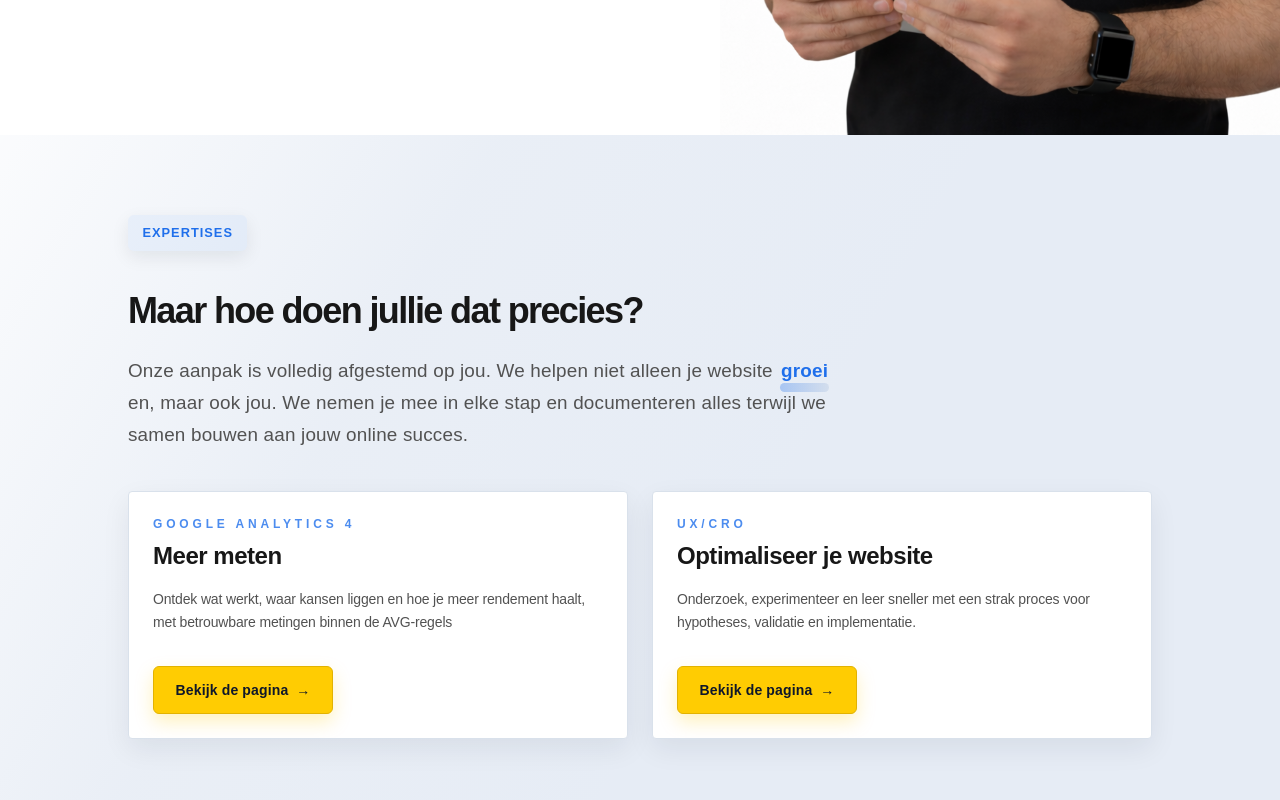
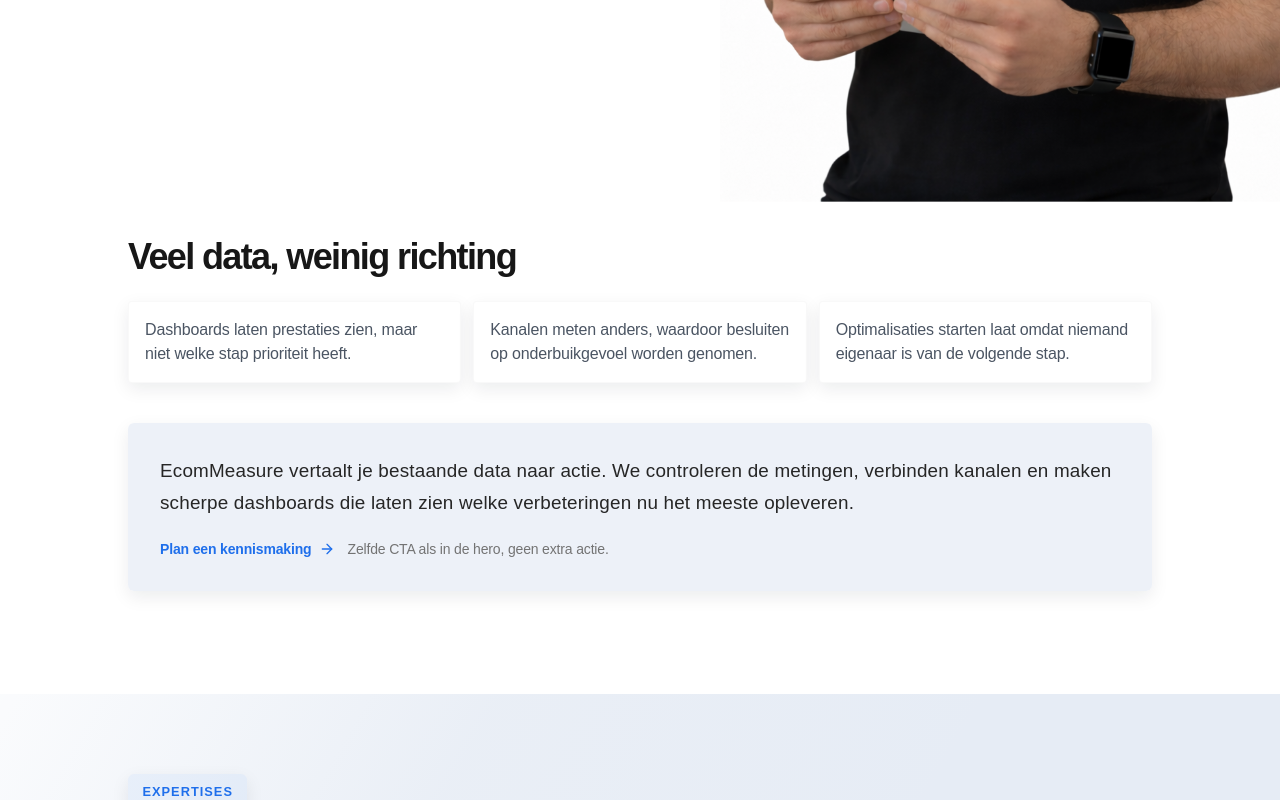
Before and after one commit to ProjectBibo/EcomMeasure3, a React (Vite) app: page / in a window 1280 px wide. Shown: the part 840-1640 px from the top of the page. Built offline with nearby package versions, Linux system fonts and the light colour scheme.

Commit message:
Add Problem to Solution section to homepage

```diff
--- /dev/null
+++ b/src/components/ProblemSolution.jsx
@@ -0,0 +1,69 @@
+import React from "react";
+import { Link } from "react-router-dom";
+import { ArrowRight } from "lucide-react";
+import { motion, useReducedMotion } from "framer-motion";
+import { useLanguage } from "../context/LanguageContext";
+import { translations } from "../i18n/content";
+import { AnimatedHeading, AnimatedParagraph } from "./ExpressiveText";
+import useViewTransitionNavigate, {
+  createViewTransitionClickHandler,
+} from "../hooks/useViewTransitionNavigate";
+
+export default function ProblemSolution() {
+  const shouldReduceMotion = useReducedMotion();
+  const { language } = useLanguage();
+  const copy = translations[language].problemSolution;
+  const ctaLabel = translations[language].header?.cta ?? translations[language].hero?.primaryCta ?? "";
+  const navigateWithTransition = useViewTransitionNavigate();
+  const handleCtaClick = createViewTransitionClickHandler(navigateWithTransition, "/contact");
+
+  return (
+    <section className="section-shell bg-white" aria-labelledby="problem-solution-heading">
+      <div className="site-container">
+        <div className="mx-auto max-w-5xl space-y-10">
+          <div className="space-y-4 text-left">
+            <AnimatedHeading
+              id="problem-solution-heading"
+              className="text-3xl font-bold leading-tight tracking-tight text-neutral-900 sm:text-4xl"
+            >
+              {copy.headline}
+            </AnimatedHeading>
+            <motion.ul
+              initial={shouldReduceMotion ? false : { opacity: 0, y: 16 }}
+              whileInView={shouldReduceMotion ? { opacity: 1 } : { opacity: 1, y: 0 }}
+              viewport={shouldReduceMotion ? undefined : { once: true }}
+              transition={shouldReduceMotion ? undefined : { duration: 0.5, ease: "easeOut" }}
+              className="grid gap-3 text-sm text-neutral-700 sm:grid-cols-3 sm:text-base"
+            >
+              {copy.pains.map((item) => (
+                <li key={item} className="card-surface border border-neutral-100/60 p-4 shadow-sm">
+                  {item}
+                </li>
+              ))}
+            </motion.ul>
+          </div>
+
+          <div className="space-y-5 rounded-2xl bg-surface-soft/70 p-6 shadow-sm md:p-8">
+            <AnimatedParagraph
+              text={copy.solution}
+              language={language}
+              highlight
+              className="text-base leading-relaxed text-neutral-800"
+            />
+            <div className="flex items-center gap-3">
+              <Link
+                to="/contact"
+                className="inline-flex items-center gap-2 text-sm font-semibold text-brand-blue transition hover:text-brand-teal"
+                onClick={handleCtaClick}
+              >
+                {ctaLabel}
+                <ArrowRight size={16} aria-hidden />
+              </Link>
+              <span className="text-sm text-neutral-500">{copy.ctaHelper}</span>
+            </div>
+          </div>
+        </div>
+      </div>
+    </section>
+  );
+}
--- a/src/i18n/content.js
+++ b/src/i18n/content.js
@@ -105,6 +105,17 @@ export const translations = {
         },
       ],
       scrollLabel: "Scroll verder",
+    },
+    problemSolution: {
+      headline: "Veel data, weinig richting",
+      pains: [
+        "Dashboards laten prestaties zien, maar niet welke stap prioriteit heeft.",
+        "Kanalen meten anders, waardoor besluiten op onderbuikgevoel worden genomen.",
+        "Optimalisaties starten laat omdat niemand eigenaar is van de volgende stap.",
+      ],
+      solution:
+        "EcomMeasure vertaalt je bestaande data naar actie. We controleren de metingen, verbinden kanalen en maken scherpe dashboards die laten zien welke verbeteringen nu het meeste opleveren.",
+      ctaHelper: "Zelfde CTA als in de hero, geen extra actie.",
     },
     usp: {
       badge: "DIENSTEN",
@@ -532,6 +543,17 @@ export const translations = {
       ],
       scrollLabel: "Keep scrolling",
     },
+    problemSolution: {
+      headline: "Plenty of data, unclear next steps",
+      pains: [
+        "Dashboards show results but not which move should happen first.",
+        "Channels report different numbers, so decisions fall back to gut feeling.",
+        "Optimisation waits because no one owns the next experiment or fix.",
+      ],
+      solution:
+        "EcomMeasure turns the data you already collect into direction. We validate tracking, align platforms and build focused dashboards that highlight the improvements most likely to lift revenue now.",
+      ctaHelper: "Same CTA as the hero, no extra action needed.",
+    },
     usp: {
       badge: "Services",
       heading: "From reliable measurement to focused optimisation",
--- a/src/pages/Home.jsx
+++ b/src/pages/Home.jsx
@@ -2,6 +2,7 @@ import React, { Suspense, lazy } from "react";
 import { motion, useReducedMotion } from "framer-motion";
 import SEO from "../components/SEO";
 import FocusAreas from "../components/FocusAreas";
+import ProblemSolution from "../components/ProblemSolution";
 import QuickScanRequest from "../components/QuickScanRequest";
 import SectionFallback from "../components/SectionFallback";
 import { useLanguage } from "../context/LanguageContext";
@@ -29,6 +30,7 @@ export default function Home() {
         <Suspense fallback={<SectionFallback label="Hero" />}>
           <Hero />
         </Suspense>
+        <ProblemSolution />
         <FocusAreas />
         <QuickScanRequest />
         <Suspense fallback={<SectionFallback label="USP" />}>
```
